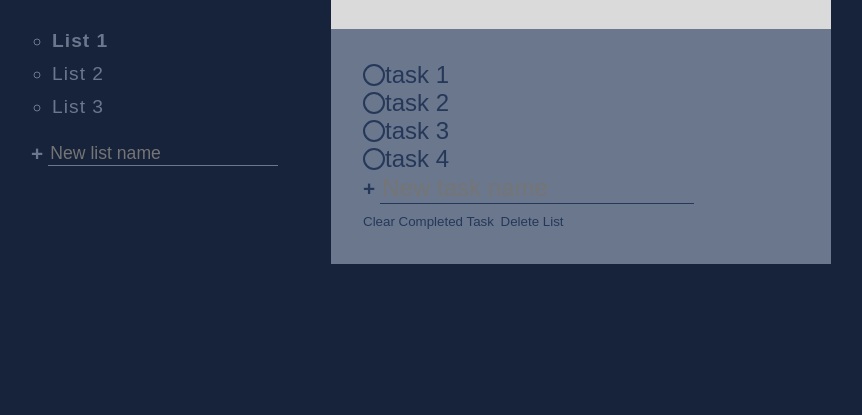
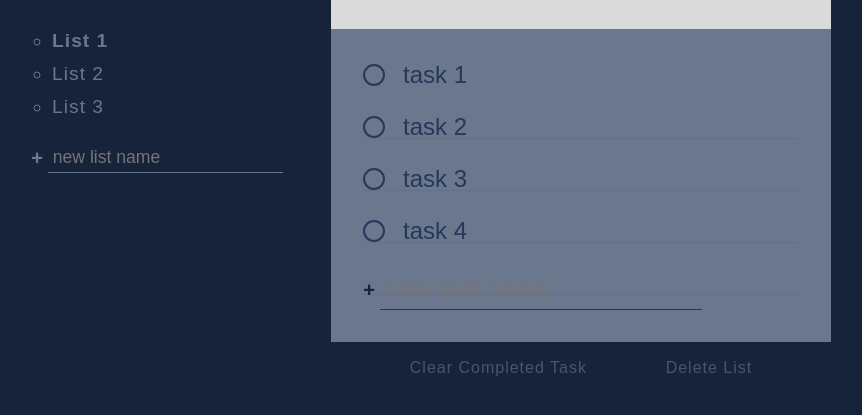
Before and after one commit to Sombernightmare/ToDo-List-LocalStorage, a plain HTML site: page index.html in a window 1280 px wide. Shown: the part 253-668 px from the top of the page, without its empty margins (209-1071 px from the left). Drawn offline with Linux system fonts and the light colour scheme.

Commit message:
Finished the css. Check boxes enlarge when hovered over, task get crossed out when checked.

```diff
--- a/index.html
+++ b/index.html
@@ -20,7 +20,7 @@
         </ul>
 
         <form action="">
-            <input type="text" class="new-input new-list" placeholder="New list name" aria-label="New list name">
+            <input type="text" class="new-input new-list" placeholder="new list name" aria-label="New list name">
 
             <button class="btn btn-new" aria-label="create new list">+</button>
 
@@ -67,7 +67,7 @@
             </div>
             <div class="task-creator">
                     <form action="">
-                            <input type="text" class="new-input new-task" placeholder="New task name" aria-label="New task name">
+                            <input type="text" class="new-input new-task" placeholder="new task name" aria-label="New task name">
 
                             <button class="btn btn-new" aria-label="create new task">+</button>
 
--- a/style.css
+++ b/style.css
@@ -82,6 +82,7 @@ grid-area: lists;
 
 .list-body{
     padding: var(--spacer);
+    position: relative;
 }
 
 .new-input{
@@ -93,6 +94,7 @@ border-bottom: 1px solid currentColor;
 outline: none;
 transition: border-bottom 10ms ease-in;
 order: 2;
+padding: 0.25em;
 }
 
 .new-input:focus{
@@ -144,12 +146,92 @@ order: 2;
     display: inline-block;
     width: var(--size);
     height: var(--size);
+    margin-right: var(--size);
     cursor: pointer;
     border: 2px solid currentColor;
     border-radius: 50%;
+    transform: scale(1);
+    transition: transform 200ms ease-in-out;
 }
 
 .task label{
+    display: inline-flex;
+    align-items: center;
+    margin-bottom: 1em;
+    position: relative;
+}
+
+.task::after{
+    content: "";
+    position: absolute;
+    right: 0;
+    left: 0;
+    bottom: -50%;
+    height: 1px;
+    background: currentColor;
+    opacity: 0.1;
+}
+
+.task{
+    position: relative;
+}
+.new-task{
+    margin-bottom: 0;
+}
+
+.task label::after{
+    content: "";
+    position: absolute;
+    left: 1.5em;
+    right: 0;
+    height: 3px;
+    background: currentColor;
+    transform: scaleX(0);
+    transform-origin: right;
+    transition: transform 100ms ease-in-out;
+}
+
+[type="checkbox"]:checked + label::after{
+    transform: scaleX(1);
+    transform-origin: left;
+}
+
+.task:hover .checkbox-custom, [type="checkbox"]:focus + label .checkbox-custom{
+    transform: scale(1.2);
+    color: var(--clr-primary);
+}
+
+[type="checkbox"]:checked + label .checkbox-custom{
+    background: var(--clr-primary);
+    border-color: var(--clr-primary);
+    box-shadow: inset 0 0 0px 2px white;
+}
+
+[type="checkbox"]:checked + label{
+    opacity: 0.5;
+}
+
+.task-creator .btn-new{
+    color: var(--clr-primary);
+}
+
+.task-delete{
     display: flex;
-    align-items: center;
+    justify-content: space-evenly;
+    position: absolute;
+    width: 100%;
+    left: 0;
+    bottom: -35px;
+    color: var(--clr-light);
 }
+
+.delete{
+    opacity: .6;
+    font-size: 1rem;
+    letter-spacing: 1px;
+    transition: color 200ms;
+}
+
+.delete:hover{
+    color: var(--clr-warning);
+}
```
